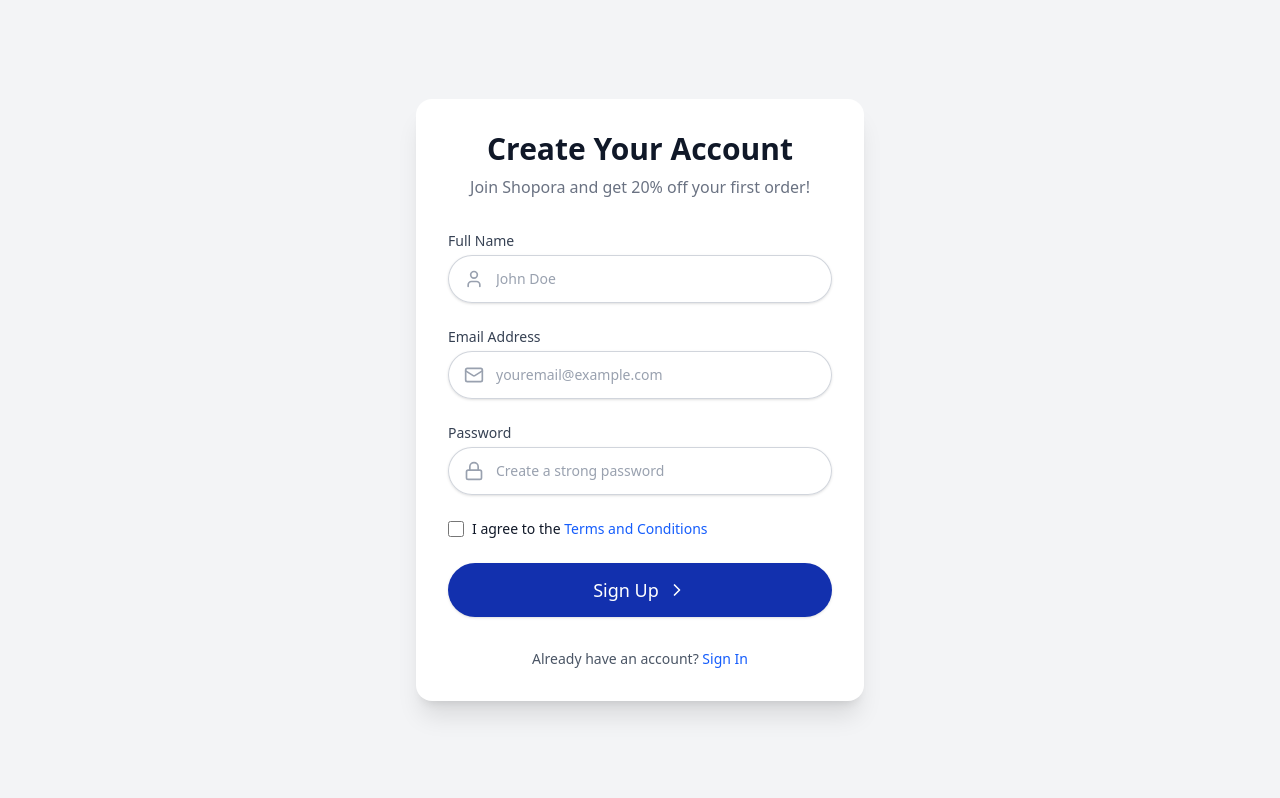
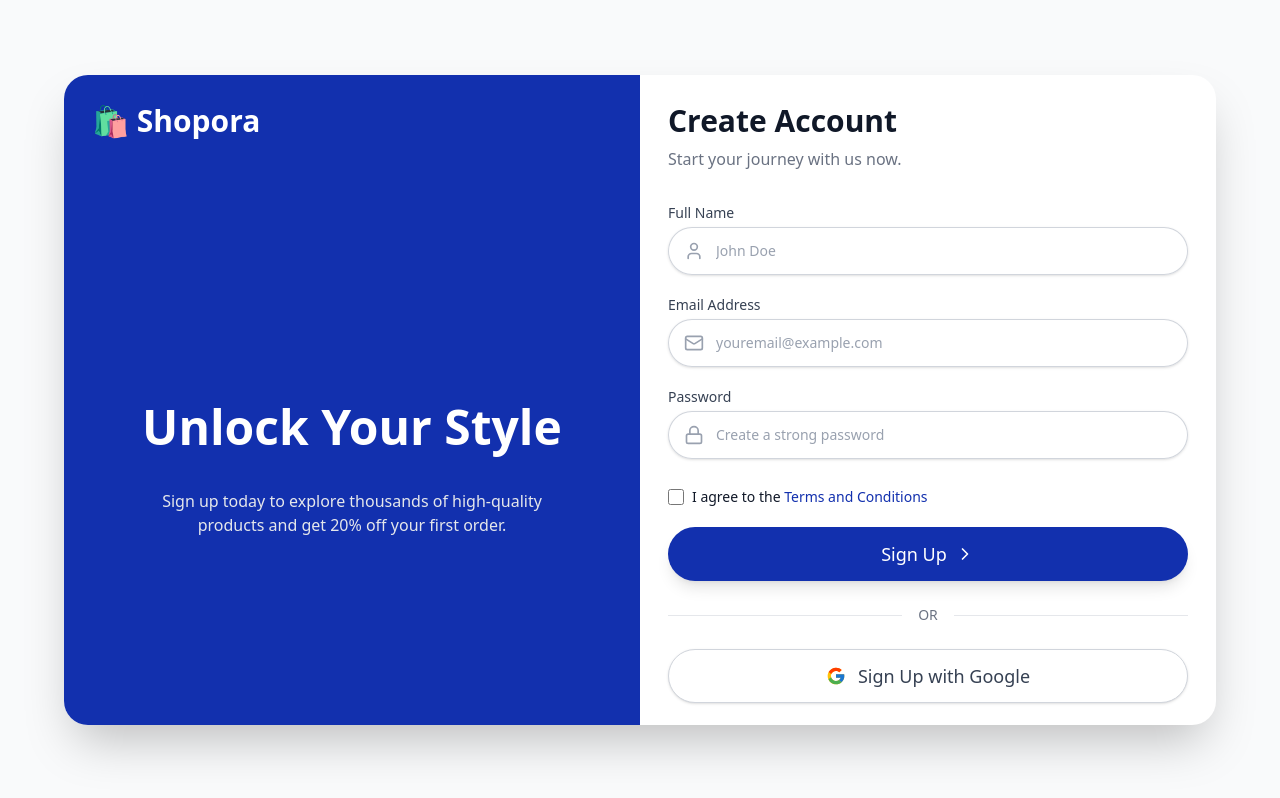
Before and after one commit to AryaGoberto/shopora, a Next.js app: page /signup in a window 1280 px wide. Built offline with nearby package versions, Linux system fonts and the light colour scheme.

Commit message:
edit sign up screen

```diff
--- a/app/signup/page.tsx
+++ b/app/signup/page.tsx
@@ -1,27 +1,70 @@
-// app/signup/page.tsx
-
 "use client";
 
 import React from "react";
-import Link from "next/link";
+// Mengganti import Link dari "next/link" menjadi tag <a> HTML biasa
 import { User, Lock, Mail, ChevronRight } from "lucide-react";
 
 const SignupPage: React.FC = () => {
+  // SVG Icon for Google (simplified and embedded for single-file mandate)
+  const GoogleIcon = () => (
+    <svg className="w-5 h-5 mr-3" viewBox="0 0 48 48">
+      <path
+        fill="#FFC107"
+        d="M43.611,20.083H42V20H24v8h11.303c-1.649,4.657-6.08,8-11.303,8c-6.627,0-12-5.373-12-12c0-6.627,5.373-12,12-12c3.059,0,5.842,1.154,7.961,3.039l5.657-5.657C34.046,6.053,29.268,4,24,4C12.955,4,4,12.955,4,24c0,11.045,8.955,20,20,20c11.045,0,20-8.955,20-20C44,22.659,43.862,21.35,43.611,20.083z"
+      />
+      <path
+        fill="#FF3D00"
+        d="M6.306,14.691l6.096,4.672C14.152,15.795,18.665,12,24,12c3.059,0,5.842,1.154,7.961,3.039l5.657-5.657C34.046,6.053,29.268,4,24,4C16.318,4,9.664,8.388,6.306,14.691z"
+      />
+      <path
+        fill="#4CAF50"
+        d="M24,44c5.166,0,9.86-1.977,13.409-5.192l-6.19-5.238C29.211,35.091,26.666,36,24,36c-5.202,0-9.627-3.693-11.97-8.867l-6.096,4.672C9.364,39.46,16.273,44,24,44z"
+      />
+      <path
+        fill="#1976D2"
+        d="M43.611,20.083H42V20H24v8h11.303c-0.792,2.237-2.231,4.166-4.087,5.571c0.001-0.001,0.002-0.001,0.003-0.002l6.19,5.238C36.971,39.205,44,34,44,24C44,22.659,43.862,21.35,43.611,20.083z"
+      />
+    </svg>
+  );
+
   return (
-    <div className="min-h-screen flex items-center justify-center bg-gray-100 p-4">
-      <div className="w-full max-w-md bg-white p-8 rounded-2xl shadow-xl">
+    // Kontainer Utama: Menggunakan BG abu-abu yang sangat terang
+    <div className="min-h-screen flex items-center justify-center bg-gray-50 p-4">
+      {/* Container Split-Screen Baru: Lebih lebar dan terbagi dua */}
+      <div className="w-full max-w-6xl h-auto md:h-[650px] bg-white rounded-3xl shadow-2xl overflow-hidden grid grid-cols-1 md:grid-cols-2">
+        {/* KOLOM KIRI: Visual/Branding (Hanya terlihat di desktop/tablet) */}
+        <div
+          className="hidden md:flex flex-col justify-between p-7 text-white"
+          style={{ backgroundColor: "#1230AE" }} // Warna Brand Biru Tua
+        >
+          <div className="flex items-center text-3xl font-black mb-10">
+            {/* Mengganti logo dengan teks sederhana karena tidak ada aset */}
+            🛍️ Shopora
+          </div>
+
+          <div className="flex flex-col items-center justify-center text-center flex-grow">
+            <h2 className="text-5xl font-extrabold mb-4 leading-tight">
+              Unlock Your Style
+            </h2>
+            <p className="text-gray-200 mt-4 max-w-sm">
+              Sign up today to explore thousands of high-quality products and
+              get 20% off your first order.
+            </p>
+          </div>
+        </div>
+
+        {/* KOLOM KANAN: Formulir Pendaftaran */}
+        <div className="p-5 sm:p-12 md:p-7 flex flex-col justify-center">
           {/* Header/Judul */}
-        <div className="text-center mb-8">
-          <h1 className="text-3xl font-bold text-gray-900 mb-2">
-            Create Your Account
+          <div className="text-left mb-8">
+            <h1 className="text-3xl font-black text-gray-900 mb-2">
+              Create Account
             </h1>
-          <p className="text-gray-500">
-            Join Shopora and get 20% off your first order!
-          </p>
+            <p className="text-gray-500">Start your journey with us now.</p>
           </div>
 
           {/* Form Pendaftaran */}
-        <form className="space-y-6">
+          <form className="space-y-5">
             {/* Full Name Input */}
             <div>
               <label
@@ -41,7 +84,7 @@
                   autoComplete="name"
                   required
                   placeholder="John Doe"
-                className="block w-full rounded-full border-0 py-3 pl-12 pr-4 text-gray-900 ring-1 ring-inset ring-gray-300 placeholder:text-gray-400 focus:ring-2 focus:ring-inset focus:ring-blue-600 sm:text-sm sm:leading-6"
+                  className="block w-full rounded-full border-0 py-3 pl-12 pr-4 text-gray-900 ring-1 ring-inset ring-gray-300 placeholder:text-gray-400 focus:ring-2 focus:ring-inset focus:ring-[#1230AE] sm:text-sm sm:leading-6 transition duration-150"
                 />
               </div>
             </div>
@@ -65,7 +108,7 @@
                   autoComplete="email"
                   required
                   placeholder="youremail@example.com"
-                className="block w-full rounded-full border-0 py-3 pl-12 pr-4 text-gray-900 ring-1 ring-inset ring-gray-300 placeholder:text-gray-400 focus:ring-2 focus:ring-inset focus:ring-blue-600 sm:text-sm sm:leading-6"
+                  className="block w-full rounded-full border-0 py-3 pl-12 pr-4 text-gray-900 ring-1 ring-inset ring-gray-300 placeholder:text-gray-400 focus:ring-2 focus:ring-inset focus:ring-[#1230AE] sm:text-sm sm:leading-6 transition duration-150"
                 />
               </div>
             </div>
@@ -89,28 +132,32 @@
                   autoComplete="new-password"
                   required
                   placeholder="Create a strong password"
-                className="block w-full rounded-full border-0 py-3 pl-12 pr-4 text-gray-900 ring-1 ring-inset ring-gray-300 placeholder:text-gray-400 focus:ring-2 focus:ring-inset focus:ring-blue-600 sm:text-sm sm:leading-6"
+                  className="block w-full rounded-full border-0 py-3 pl-12 pr-4 text-gray-900 ring-1 ring-inset ring-gray-300 placeholder:text-gray-400 focus:ring-2 focus:ring-inset focus:ring-[#1230AE] sm:text-sm sm:leading-6 transition duration-150"
                 />
               </div>
             </div>
 
             {/* Persetujuan Terms & Conditions */}
-          <div className="flex items-center">
+            <div className="flex items-center pt-2">
               <input
                 id="terms"
                 name="terms"
                 type="checkbox"
                 required
-              className="h-4 w-4 text-blue-600 focus:ring-blue-500 border-gray-300 rounded"
+                className="h-4 w-4 text-[#1230AE] focus:ring-[#1230AE] border-gray-300 rounded"
+                style={{ accentColor: "#1230AE" }}
               />
-            <label htmlFor="terms" className="ml-2 block text-sm text-gray-900">
+              <label
+                htmlFor="terms"
+                className="ml-2 block text-sm text-gray-900"
+              >
                 I agree to the{" "}
-              <Link
+                <a
                   href="#"
-                className="font-medium text-blue-600 hover:text-blue-500"
+                  className="font-medium text-[#1230AE] hover:text-[#0f2890] transition-colors"
                 >
                   Terms and Conditions
-              </Link>
+                </a>
               </label>
             </div>
 
@@ -118,7 +165,7 @@
             <div>
               <button
                 type="submit"
-              className="w-full flex justify-center items-center py-3 px-4 border border-transparent rounded-full shadow-sm text-lg font-medium text-white transition-colors gap-2"
+                className="w-full flex justify-center items-center py-3 px-4 border border-transparent rounded-full shadow-lg text-lg font-medium text-white transition-colors gap-2 hover:shadow-xl mt-4"
                 style={{ backgroundColor: "#1230AE" }}
                 onMouseEnter={(e) =>
                   (e.currentTarget.style.backgroundColor = "#0f2890")
@@ -133,15 +180,32 @@
             </div>
           </form>
 
+          {/* PEMISAH DAN SOCIAL LOGIN */}
+          <div className="mt-6 mb-6 flex items-center">
+            <div className="flex-grow border-t border-gray-200"></div>
+            <span className="flex-shrink mx-4 text-gray-500 text-sm">OR</span>
+            <div className="flex-grow border-t border-gray-200"></div>
+          </div>
+
+          {/* Tombol Login with Google */}
+          <button
+            type="button"
+            className="w-full flex items-center justify-center py-3 px-4 border border-gray-300 rounded-full shadow-sm text-lg font-medium text-gray-700 bg-white hover:bg-gray-100 transition-colors"
+          >
+            <GoogleIcon />
+            Sign Up with Google
+          </button>
+
           {/* Tautan Login */}
           <div className="mt-8 text-center text-sm text-gray-600">
             Already have an account?{" "}
-          <Link
+            <a
               href="/login"
-            className="font-medium text-blue-600 hover:text-blue-500"
+              className="font-medium text-[#1230AE] hover:text-[#0f2890] transition-colors"
             >
               Sign In
-          </Link>
+            </a>
+          </div>
         </div>
       </div>
     </div>
```
Lines whose indentation alone changed are shown as unchanged.
